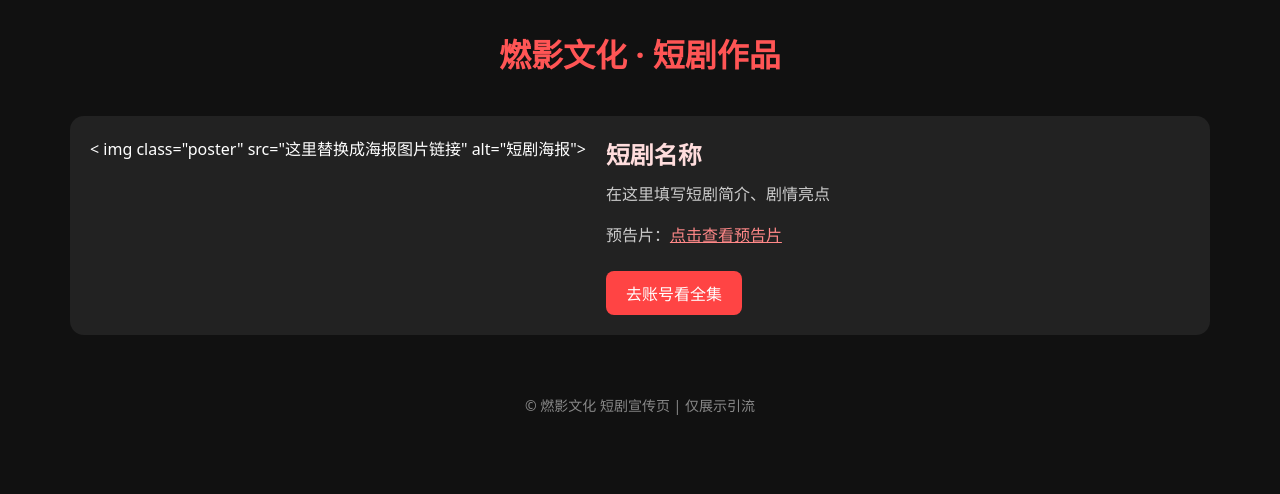
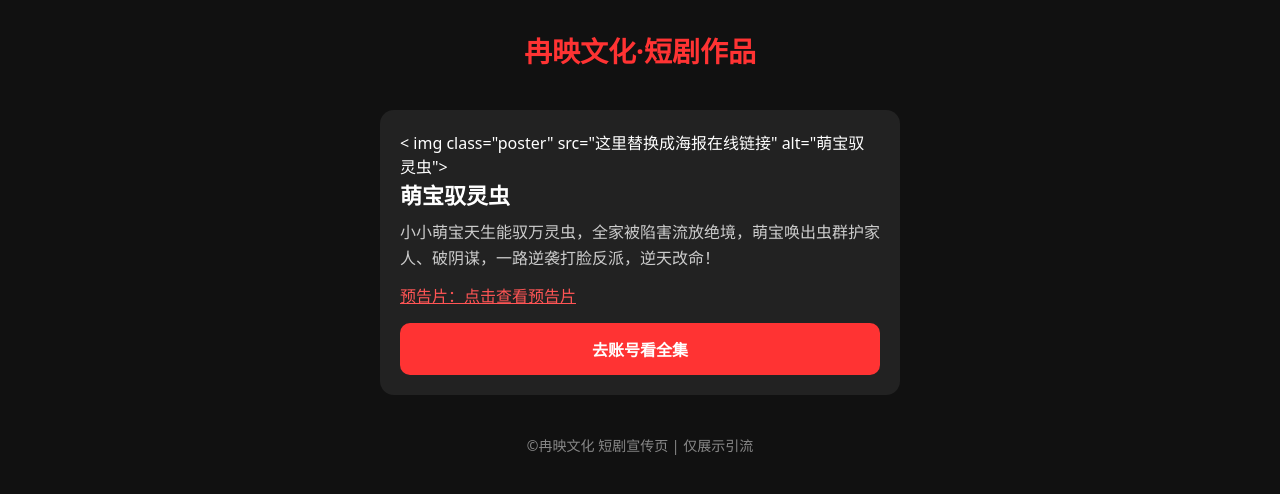
Before and after one commit to lxr1521/ranyingwenhua, a plain HTML site: page index.html in a window 1280 px wide. Drawn offline with Linux system fonts and the light colour scheme.

Commit message:
Update title and restructure HTML layout

```diff
--- a/index.html
+++ b/index.html
@@ -3,33 +3,31 @@
 <head>
     <meta charset="UTF-8">
     <meta name="viewport" content="width=device-width, initial-scale=1.0">
-    <title>燃影文化 - 短剧展示</title>
+    <title>冉映文化 · 短剧作品</title>
     <style>
-        *{margin:0;padding:0;box-sizing:border-box;font-family:system-ui,sans-serif;}
-        body{background:#111;color:#fff;padding:30px;max-width:1200px;margin:0 auto;}
-        h1{text-align:center;margin-bottom:40px;color:#ff5555;}
-        .drama-card{background:#222;border-radius:14px;padding:20px;margin-bottom:24px;display:flex;gap:20px;flex-wrap:wrap;align-items:flex-start;}
-        .poster{width:220px;height:320px;border-radius:10px;object-fit:cover;background:#333;}
-        .info{flex:1;min-width:280px;}
-        .info h2{margin-bottom:10px;color:#ffdddd;}
-        .info p{color:#ccc;line-height:1.7;margin-bottom:14px;}
-        .link{display:inline-block;padding:10px 20px;background:#ff4444;color:#fff;border-radius:8px;text-decoration:none;margin-top:8px;}
-        .footer{text-align:center;margin-top:60px;color:#888;font-size:14px;}
+        *{margin:0;padding:0;box-sizing:border-box;font-family:system-ui,sans-serif}
+        body{background:#111;color:#fff;padding:30px 16px}
+        h1{text-align:center;color:#ff3333;margin-bottom:40px;font-size:28px}
+        .card{max-width:520px;margin:0 auto;background:#222;border-radius:14px;padding:20px;overflow:hidden}
+        .poster{width:100%;border-radius:10px;margin-bottom:16px}
+        .title{font-size:22px;font-weight:bold;margin-bottom:10px;color:#fff}
+        .desc{color:#ccc;line-height:1.6;margin-bottom:12px}
+        .trailer{color:#ff5555;margin:8px 0;display:block}
+        .btn{display:block;width:100%;background:#ff3333;color:#fff;text-align:center;padding:14px;border-radius:10px;text-decoration:none;font-weight:bold;margin-top:16px}
+        footer{text-align:center;margin-top:40px;color:#888;font-size:14px}
     </style>
 </head>
 <body>
-    <h1>燃影文化 · 短剧作品</h1>
-
-    <div class="drama-card">
-        < img class="poster" src="这里替换成海报图片链接" alt="短剧海报">
-        <div class="info">
-            <h2>短剧名称</h2>
-            <p>在这里填写短剧简介、剧情亮点</p >
-            <p>预告片：<a href=" " target="_blank" style="color:#ff8888">点击查看预告片</a ></p >
-            <a class="link" href="这里填你的抖音/海外账号链接" target="_blank">去账号看全集</a >
+    <h1>冉映文化·短剧作品</h1>
+    <div class="card">
+        < img class="poster" src="这里替换成海报在线链接" alt="萌宝驭灵虫">
+        <div class="title">萌宝驭灵虫</div>
+        <div class="desc">
+            小小萌宝天生能驭万灵虫，全家被陷害流放绝境，萌宝唤出虫群护家人、破阴谋，一路逆袭打脸反派，逆天改命！
         </div>
+        <a class="trailer" href=" ">预告片：点击查看预告片</a >
+        <a class="btn" href="这里替换全集账号链接">去账号看全集</a >
     </div>
-
-    <div class="footer">© 燃影文化 短剧宣传页 | 仅展示引流</div>
+    <footer>©冉映文化 短剧宣传页 | 仅展示引流</footer>
 </body>
 </html>
```
